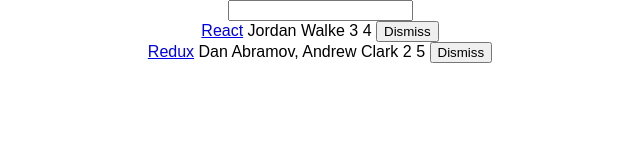
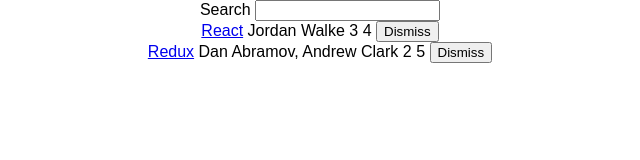
Before and after one commit to andavi/hackernews, a React (Create React App) app: page / in a window 1280 px wide. Shown: the top 160 px of the page, without its empty margins (320-960 px from the left). Built offline with nearby package versions, Linux system fonts and the light colour scheme.

Commit message:
refactor

```diff
--- a/src/App.js
+++ b/src/App.js
@@ -45,15 +45,46 @@
   }
 
   render() {
+    const { searchTerm, list } = this.state;
     return (
       <div className="App">
+        <Search
+          value={searchTerm}
+          onChange={this.onSearchChange}
+        >
+          Search
+        </Search>
+        <Table
+          list={list}
+          pattern={searchTerm}
+          onDismiss={this.onDismiss}
+        />
+      </div>
+    );
+  }
+}
+
+class Search extends Component {
+  render() {
+    const { value, onChange, children } = this.props;
+    return (
       <form>
-          <input
+        {children} <input
           type="text"
-            onChange={this.onSearchChange}
+          value={value}
+          onChange={onChange}
         />
       </form>
-        {this.state.list.filter(isSearched(this.state.searchTerm)).map(item =>
+    );
+  }
+}
+
+class Table extends Component {
+  render() {
+    const { list, pattern, onDismiss } = this.props;
+    return (
+      <div>
+        {list.filter(isSearched(pattern)).map(item =>
           <div key={item.objectID}>
             <span>
               <a href={item.url}>{item.title}</a>
@@ -63,7 +94,7 @@
             <span>{item.points} </span>
             <span>
               <button
-                  onClick={() => this.onDismiss(item.objectID)}
+                onClick={() => onDismiss(item.objectID)}
                 type="button"
               >
                 Dismiss
```
Lines whose indentation alone changed are shown as unchanged.
